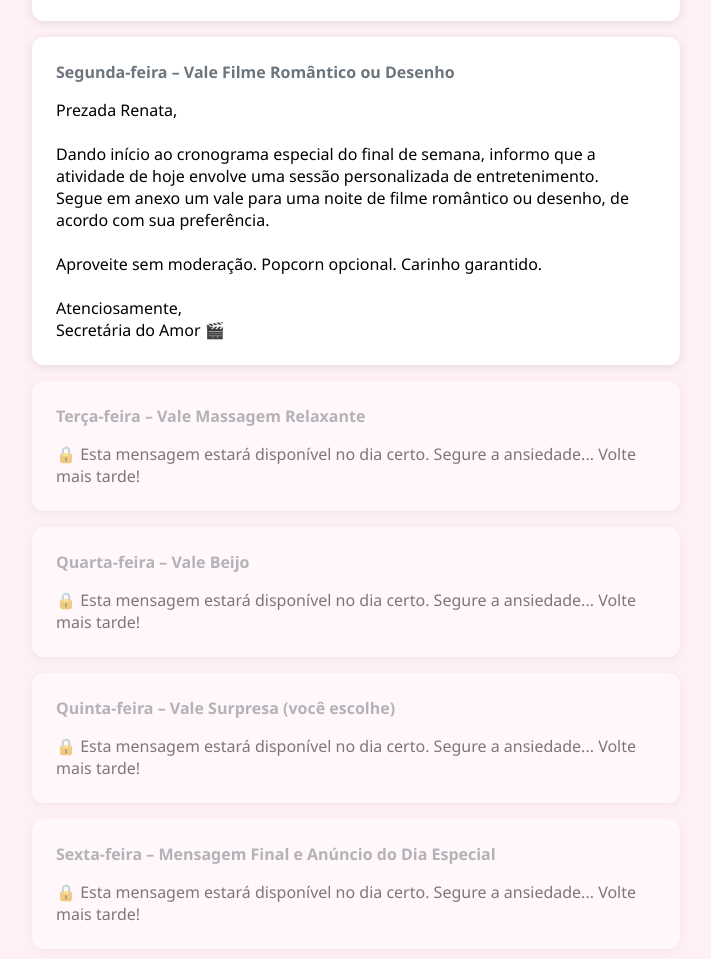
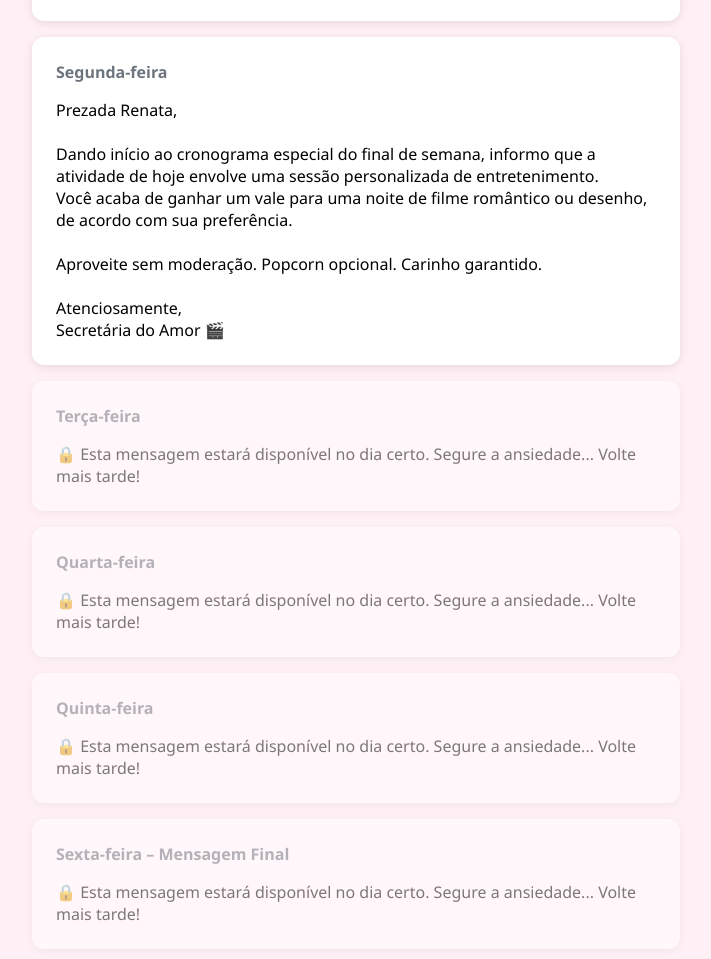
Before and after one commit to OdairVasconcellos/AmorRenata, a plain HTML site: page index.html in a window 1280 px wide. Shown: the part 485-1444 px from the top of the page, without its empty margins (284-995 px from the left). Drawn offline with Linux system fonts and the light colour scheme.

Commit message:
Update index.html

```diff
--- a/index.html
+++ b/index.html
@@ -65,11 +65,11 @@ Secretária do Amor 💌`
       },
       {
         day: 1,
-        title: 'Segunda-feira – Vale Filme Romântico ou Desenho',
+        title: 'Segunda-feira',
         text: `Prezada Renata,
 
 Dando início ao cronograma especial do final de semana, informo que a atividade de hoje envolve uma sessão personalizada de entretenimento.
-Segue em anexo um vale para uma noite de filme romântico ou desenho, de acordo com sua preferência.
+Você acaba de ganhar um vale para uma noite de filme romântico ou desenho, de acordo com sua preferência.
 
 Aproveite sem moderação. Popcorn opcional. Carinho garantido.
 
@@ -78,7 +78,7 @@ Secretária do Amor 🎬`
       },
       {
         day: 2,
-        title: 'Terça-feira – Vale Massagem Relaxante',
+        title: 'Terça-feira',
         text: `Prezada Renata,
 
 O departamento de bem-estar e relaxamento informa que também será dia de aliviar o estresse acumulado.
@@ -91,11 +91,11 @@ Secretária do Amor 💆‍♀️`
       },
       {
         day: 3,
-        title: 'Quarta-feira – Vale Beijo',
+        title: 'Quarta-feira',
         text: `Prezada Renata,
 
-O setor de demonstrações de afeto comunica que o clima está favorável a beijos inesperados.
-Você acaba de receber um vale beijo, utilizável para recarregar o coração com carinho.
+O setor de demonstrações de afeto comunica que o clima está favorável a beijos e carícias.
+Você acaba de receber um vale de carinho, utilizável para recarregar as energias ou acabar com elas.
 
 Recomenda-se aplicar várias vezes ao dia. Não tem contraindicação.
 
@@ -104,11 +104,11 @@ Secretária do Amor 💋`
       },
       {
         day: 4,
-        title: 'Quinta-feira – Vale Surpresa (você escolhe)',
+        title: 'Quinta-feira',
         text: `Prezada Renata,
 
 Hoje o mistério entra em cena.
-Você acaba de receber um vale surpresa — o conteúdo será revelado no momento certo, como toda boa surpresa deve ser.
+Você acaba de receber um vale surpresa... O conteúdo será revelado no momento certo, como toda boa surpresa deve ser.
 
 Prepare-se para sorrir sem aviso prévio.
 
@@ -117,13 +117,13 @@ Secretária do Amor 🎁`
       },
       {
         day: 5,
-        title: 'Sexta-feira – Mensagem Final e Anúncio do Dia Especial',
+        title: 'Sexta-feira – Mensagem Final',
         text: `Prezada Renata,
 
 Chegamos ao fim da nossa jornada de antecipações.
 Durante a semana, você recebeu pequenos lembretes do quanto é especial — mas ainda falta a parte principal.
 
-Amanhã, Sabado, prepare-se para viver um momento criado especialmente para você.
+Amanhã, prepare-se para viver um momento criado especialmente para você.
 A agenda do dia está reservada para celebração, carinho, e tudo que seu coração merece.
 
 Em nome de toda a equipe (e do coração do seu namorado),
```
